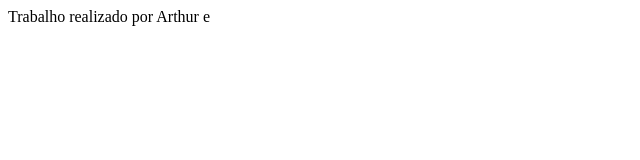
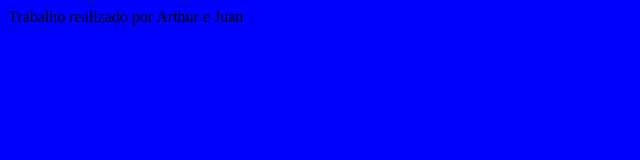
Before and after one commit to artcjr/provadupla, a plain HTML site: page index.html in a window 1280 px wide. Shown: the whole page, without its empty margins (0-640 px from the left). Drawn offline with Linux system fonts and the light colour scheme.

Commit message:
branch-subindo

```diff
--- a/index.html
+++ b/index.html
@@ -7,6 +7,11 @@
     <title>Arthur</title>
 </head>
 <body>
-    Trabalho realizado por Arthur e
+    Trabalho realizado por Arthur e Juan
+	<style>
+	body{
+		background-color:#0000FF
+	}
+	</style>
 </body>
 </html>
```
Also changed, not shown: body.html (+5 -0 lines).
